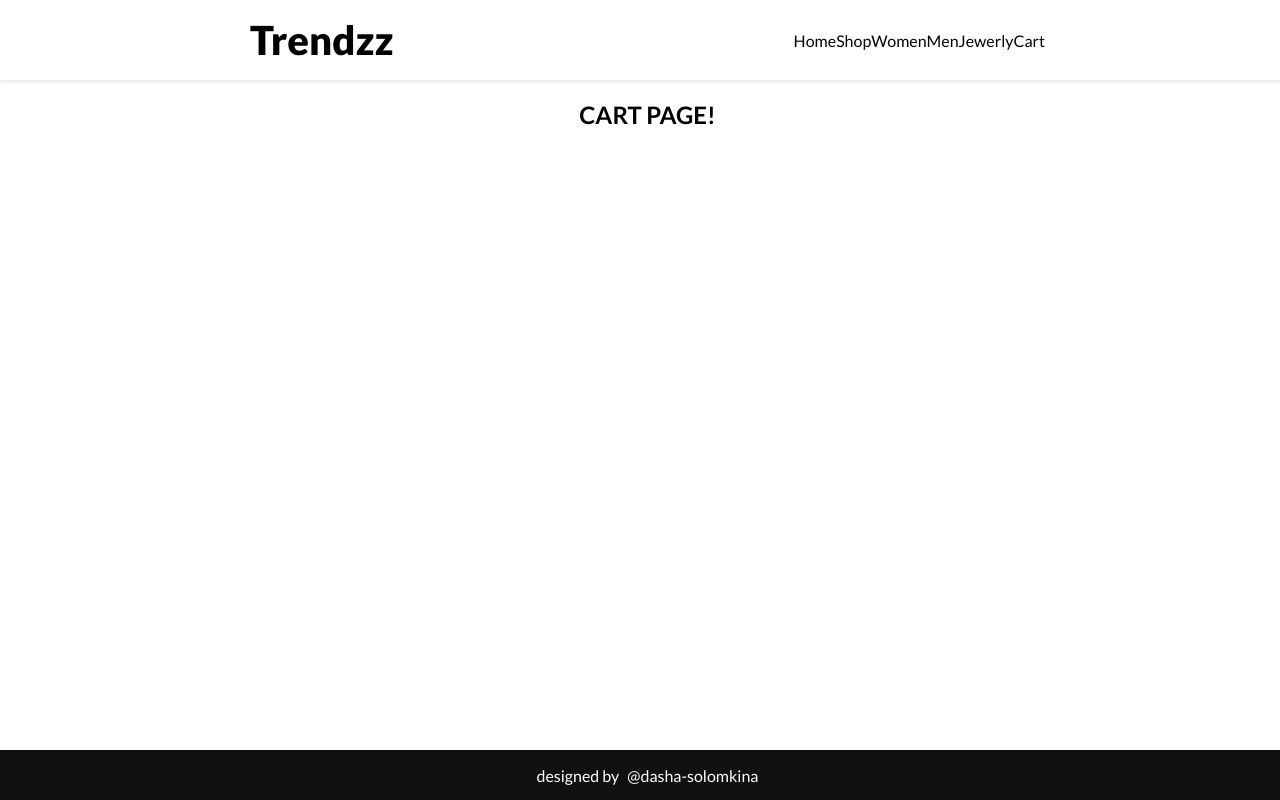
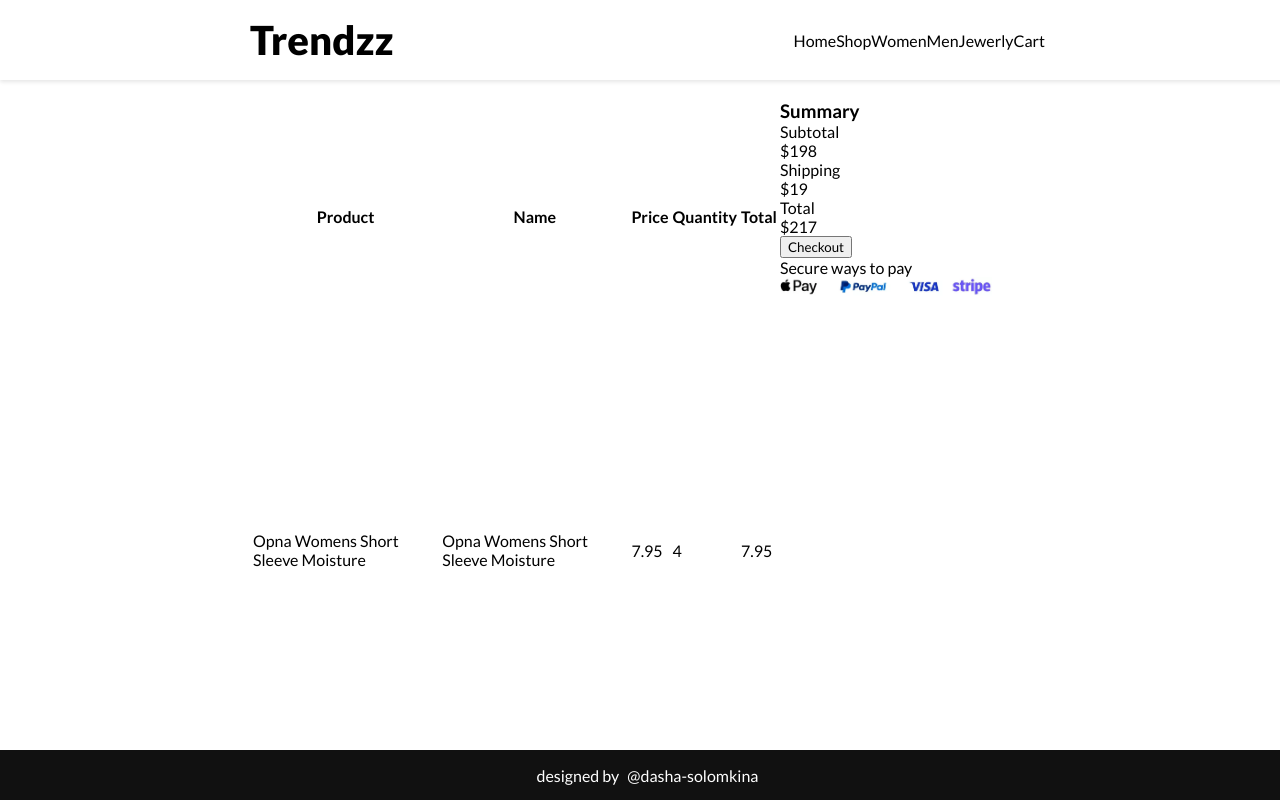
Before and after one commit to dasha-solomkina/shopping-cart, a React (Vite) app: page /cart in a window 1280 px wide. Built offline with nearby package versions, Linux system fonts and the light colour scheme.

Commit message:
add cart page content

```diff
--- /dev/null
+++ b/src/components/CartSummary.tsx
@@ -0,0 +1,24 @@
+export default function CartSummary() {
+  return (
+    <div className="cart-summary">
+      <h3>Summary</h3>
+      <div>
+        <p>Subtotal</p>
+        <p>$198</p>
+      </div>
+      <div>
+        <p>Shipping</p>
+        <p>$19</p>
+        {/* add later the 10% function */}
+      </div>
+      <div>
+        <p>Total</p>
+        <p>$217</p>
+      </div>
+      <button>Checkout</button>
+      <p>Secure ways to pay</p>
+      {/* <img src="../assets/payment.jpg" /> */}
+      <img src="src/assets/payment.webp" alt="" />
+    </div>
+  );
+}
--- /dev/null
+++ b/src/components/CartTable.tsx
@@ -0,0 +1,47 @@
+export default function CartTable() {
+  const testProduct = [
+    {
+      id: 1,
+      title: 'Opna Womens Short Sleeve Moisture',
+      price: '7.95',
+      // category: 'women',
+      // description: '...',
+      image: 'https://fakestoreapi.com/img/81fPKd-2AYL._AC_SL1500_.jpg',
+    },
+  ];
+
+  return (
+    <table>
+      <tr>
+        <th>Product</th>
+        <th>Name</th>
+        <th>Price</th>
+        <th>Quantity</th>
+        <th>Total</th>
+      </tr>
+      {testProduct.map((product) => {
+        return (
+          <tr>
+            <td>{product.title}</td>
+            <td>{product.title}</td>
+            <td>{product.price}</td>
+            <td>4</td>
+            <td>{product.price}</td>
+          </tr>
+        );
+      })}
+    </table>
+  );
+}
+
+// {arr.map((card: CardProps) => {
+//     return (
+//       <Card
+//         id={card.id}
+//         key={card.id}
+//         title={card.title}
+//         image={card.image}
+//         price={card.price}
+//       />
+//     );
+//   })}
--- a/src/components/Header.tsx
+++ b/src/components/Header.tsx
@@ -1,4 +1,4 @@
-import BasicMenu from './DropMenu';
+import BasicMenu from './Menu';
 import { Link } from 'react-router-dom';
 
 export default function Header() {
@@ -8,7 +8,6 @@ export default function Header() {
         <h1>Trendzz</h1>
       </Link>
       <BasicMenu />
-      <p>Cart</p>
     </header>
   );
 }
--- a/src/components/DropMenu.tsx
+++ b/src/components/Menu.tsx
@@ -18,6 +18,9 @@ export default function BasicMenu() {
       <Link to="../shop/jewelry" className="linkWithoutStyles">
         <p>Jewerly</p>
       </Link>
+      <Link to="../cart" className="linkWithoutStyles">
+        <p>Cart</p>
+      </Link>
     </>
   );
 }
--- a/src/index.css
+++ b/src/index.css
@@ -189,3 +189,11 @@ button:hover {
 .card:hover {
   box-shadow: 0 4px 8px rgba(0, 0, 0, 0.1);
 }
+
+/* Cart */
+.container-cart {
+  padding: 20px 250px;
+  height: 100%;
+  display: grid;
+  grid-template-columns: 2fr 1fr;
+}
--- a/src/pages/Cart.tsx
+++ b/src/pages/Cart.tsx
@@ -1,10 +1,14 @@
 import Layout from '../components/Layout';
+import CartSummary from '../components/CartSummary';
+import CartTable from '../components/CartTable';
 
 export default function Cart() {
   return (
     <Layout>
-      <div className="container">
-        <h2>CART PAGE!</h2>
+      <div className="container-cart">
+        {/* <h2>CART PAGE!</h2> */}
+        <CartTable />
+        <CartSummary />
       </div>
     </Layout>
   );
```
Also changed, not shown: src/assets/payment.webp (added).
